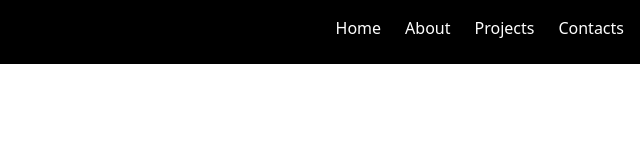
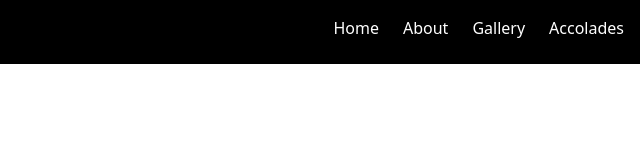
Before and after one commit to WahomeJeremy/Khapu-Blog, a plain HTML site: page index.html in a window 1280 px wide. Shown: the full height of the page, 640-1280 px from the left. Drawn offline with nearby package versions, Linux system fonts and the light colour scheme.

Commit message:
update navbar

```diff
--- a/index.html
+++ b/index.html
@@ -17,8 +17,8 @@
                 <ul class=" md:flex space-x-6">
                   <li><a href="#" class="hover:text-gray-100">Home</a></li>
                   <li><a href="#" class="hover:text-gray-100">About</a></li>
-                  <li><a href="#" class="hover:text-gray-100">Projects</a></li>
-                  <li><a href="#" class="hover:text-gray-100">Contacts</a></li>
+                  <li><a href="#" class="hover:text-gray-100">Gallery</a></li>
+                  <li><a href="#" class="hover:text-gray-100">Accolades</a></li>
                 </ul>
             </nav>
          </header>
```
